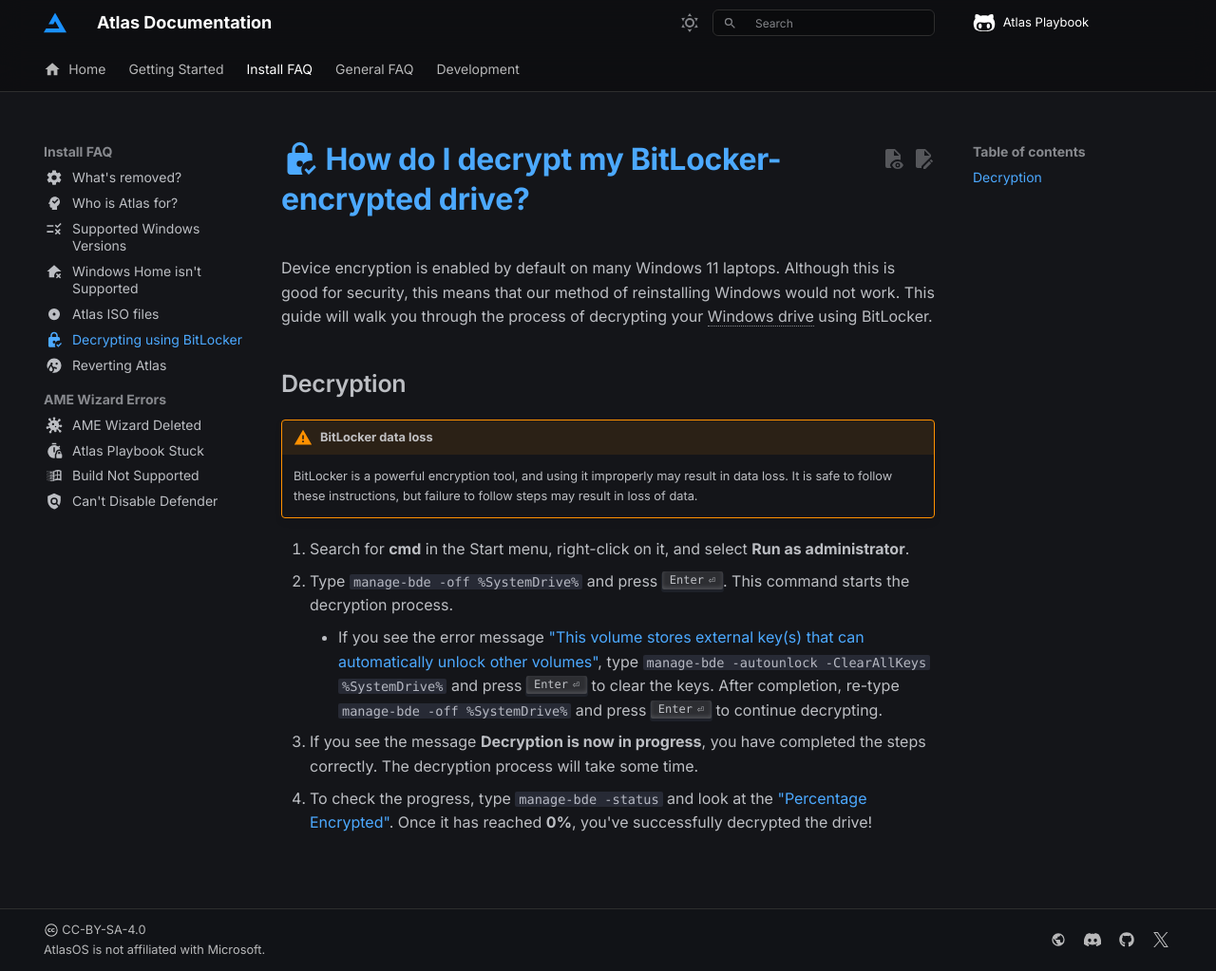
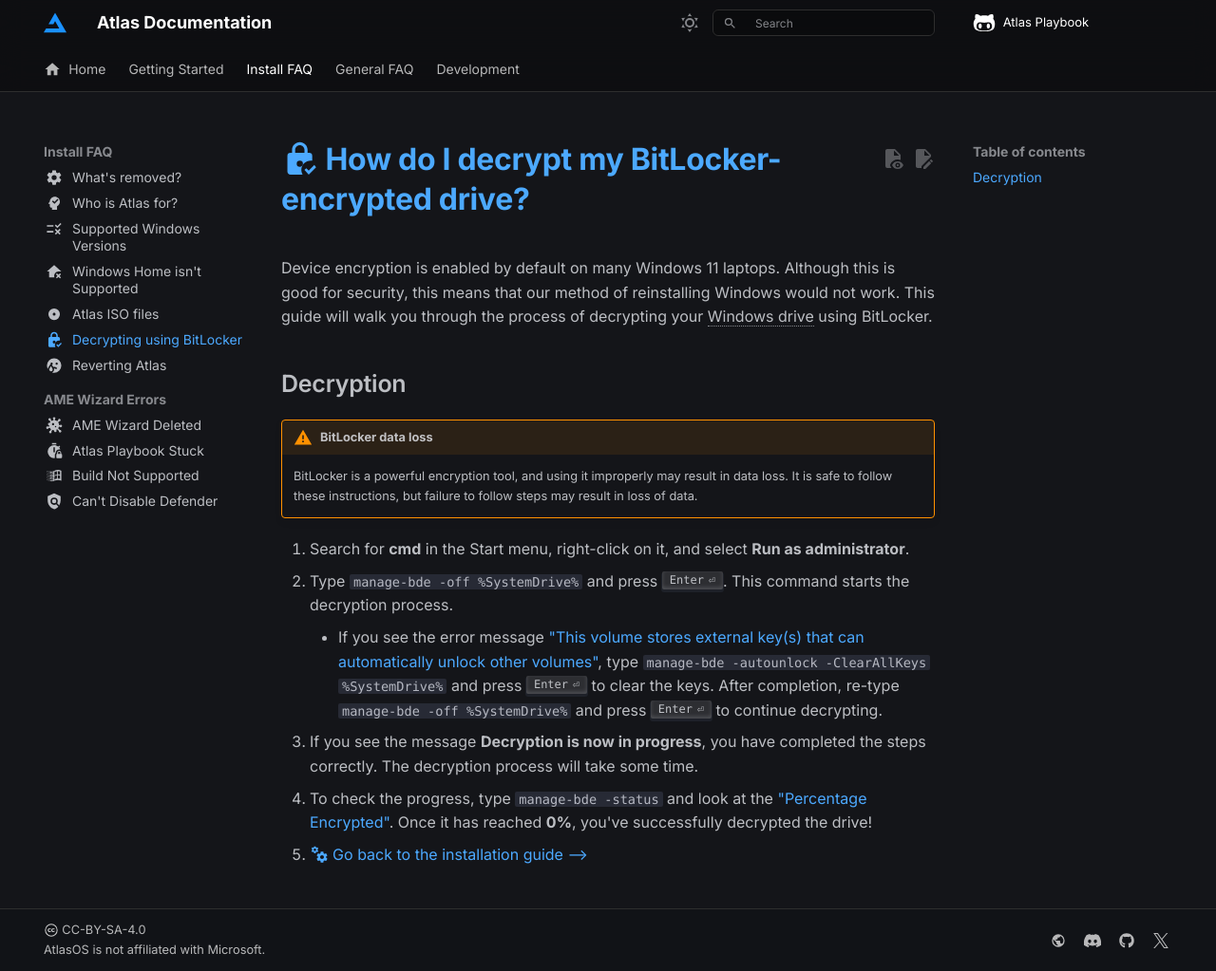
Before and after one commit to Atlas-OS/docs, an MkDocs documentation site: the page built from docs/install-faq/decrypting-using-bitlocker.md, in a window 1280 px wide and 1023 px high. Shown: the whole window at 95% size. Built offline with MkDocs 1.6.1 and Material for MkDocs 9.7.7, drawn with Linux system fonts in a browser that asks for light colours; some web fonts are replaced; comment, search, counter and statistics services are not loaded.

Commit message:
feat(decrypting): link back to install guide

```diff
--- a/docs/install-faq/decrypting-using-bitlocker.md
+++ b/docs/install-faq/decrypting-using-bitlocker.md
@@ -17,3 +17,4 @@ Device encryption is enabled by default on many Windows 11 laptops. Although thi
     - If you see the error message ["This volume stores external key(s) that can automatically unlock other volumes"](../assets/images/bitlocker-error-decrypting.jpg), type `manage-bde -autounlock -ClearAllKeys %SystemDrive%` and press ++enter++ to clear the keys. After completion, re-type `manage-bde -off %SystemDrive%` and press ++enter++ to continue decrypting.
 1. If you see the message **Decryption is now in progress**, you have completed the steps correctly. The decryption process will take some time.
 1. To check the progress, type `manage-bde -status` and look at the ["Percentage Encrypted"](../assets/images/bitlocker-decryption-progress.webp). Once it has reached **0%**, you've successfully decrypted the drive!
+1. [:material-cogs: Go back to the installation guide -->](../getting-started/installation.md#3-reinstalling-windows)
```
Also changed, not shown: 2 other files.
